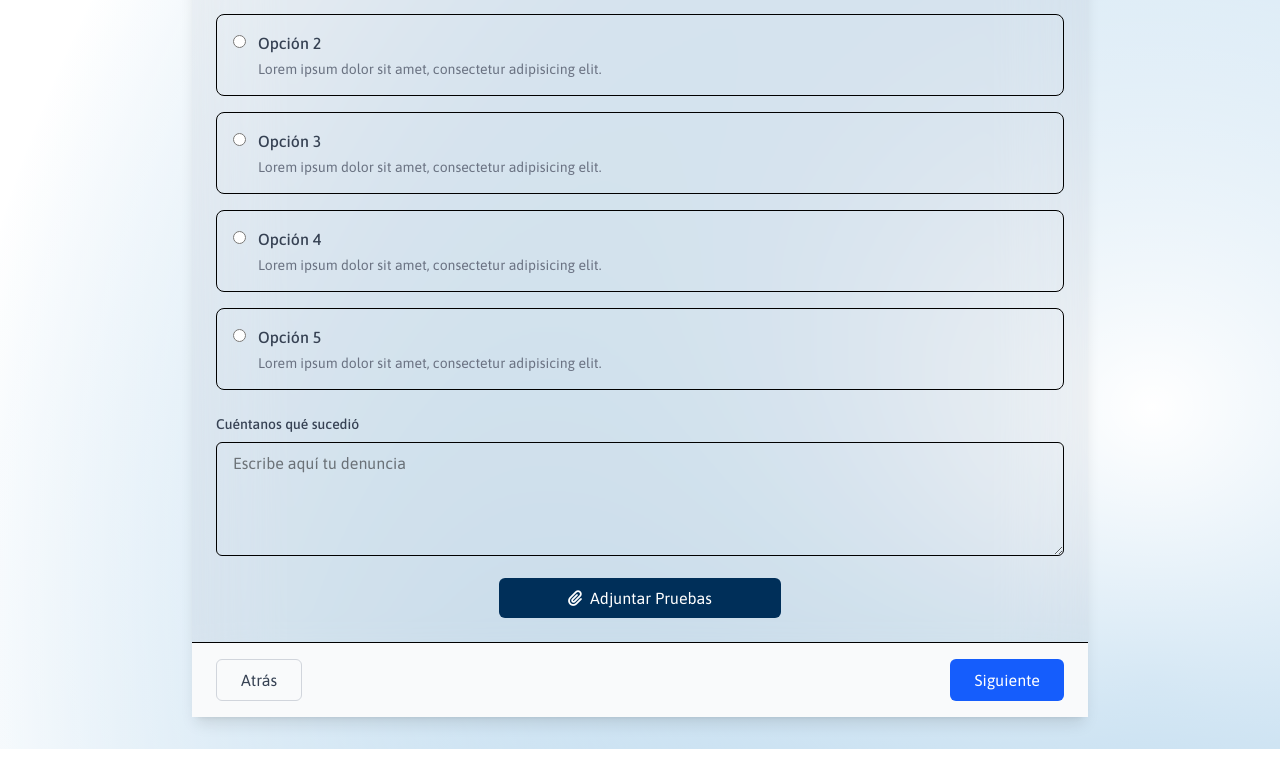
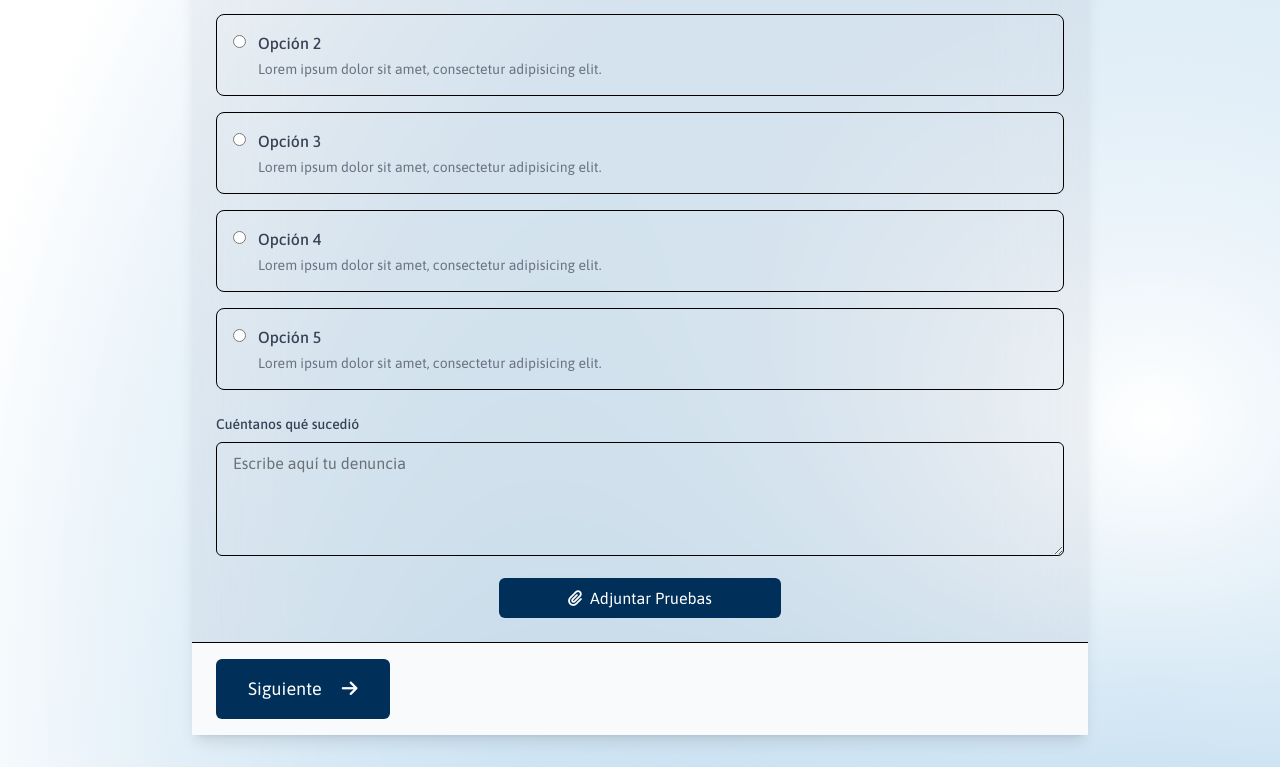
Before and after one commit to Nunu-DMG09/denuncias, a React (Vite) app in the folder frontend/: page / in a window 1280 px wide. Shown: the part 619-1386 px from the top of the page. Built offline with nearby package versions, Linux system fonts and the light colour scheme; a web font is replaced by a local one.

Commit message:
feat: enhance navigation buttons in App component with conditional rendering and improved styling

```diff
--- a/frontend/src/App.tsx
+++ b/frontend/src/App.tsx
@@ -193,11 +193,20 @@ function App() {
 
 					{/* Action Buttons */}
 					<div className="bg-gray-50 px-6 py-4 flex justify-between border-t">
-						<button className="px-6 py-2 border border-gray-300 rounded-md text-gray-700 hover:bg-gray-100">
-							Atrás
-						</button>
-						<button className="px-6 py-2 bg-blue-600 text-white rounded-md hover:bg-blue-700">
+						{currentStep > 1 && (
+							<button
+								onClick={() => handleNav("back")}
+								className="px-6 py-2 border border-gray-300 rounded-md text-gray-700 hover:bg-gray-100"
+							>
+								Atrás
+							</button>
+						)}
+						<button
+							onClick={() => handleNav("next")}
+							className="px-8 py-4 bg-(--secondary-color) text-white rounded-md text-center hover:bg-(--primary-color) text-lg hover:scale-105 transition-all ease-out duration-300"
+						>
 							Siguiente
+							<i className="fa-solid fa-arrow-right ml-5"></i>
 						</button>
 					</div>
 				</section>
```
